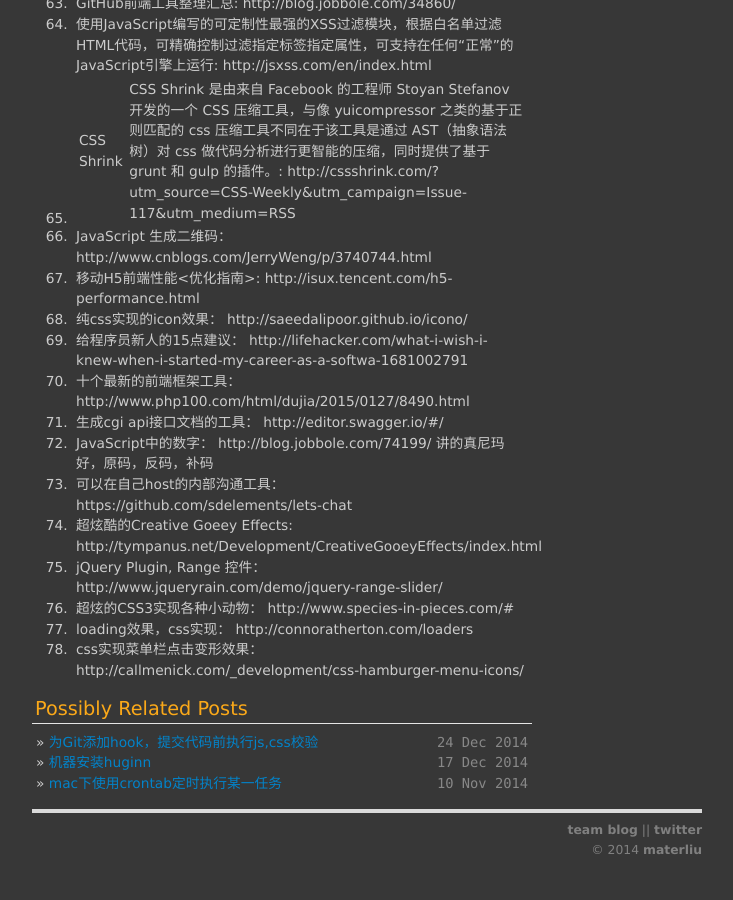
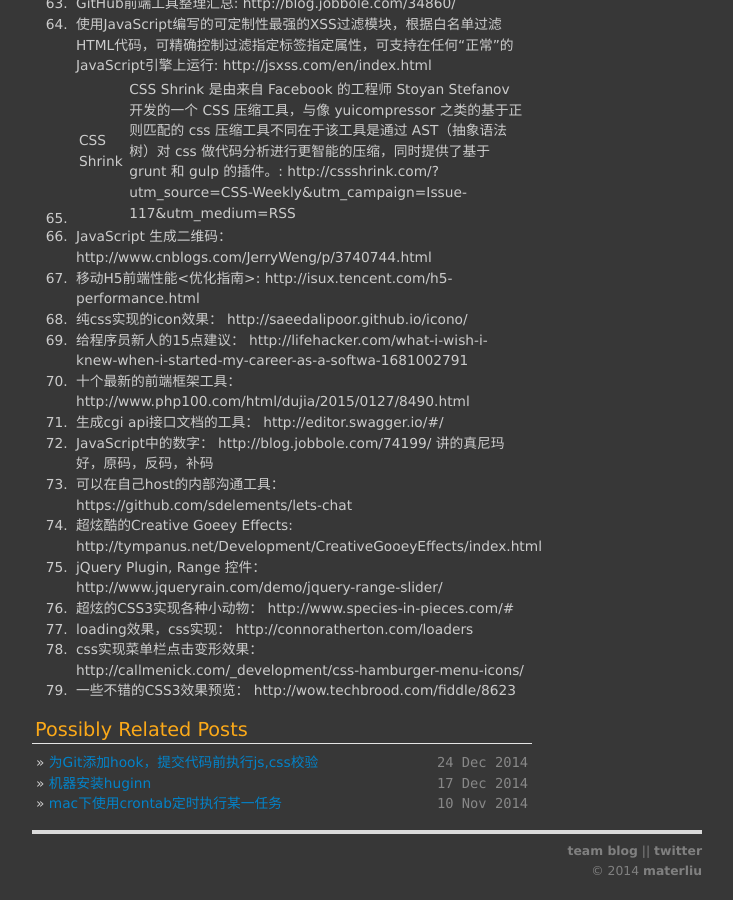
Before and after one commit to materliu/materliu.github.io, a Jekyll site: the page built from all/web/_posts/2014-12-16-hotchpotch.md, in a window 1280 px wide and 900 px high, scrolled down 2751 px. Shown: the whole window, without its empty margins (273-1006 px from the left). Built offline with Jekyll 4.4.1, drawn with Linux system fonts in a browser that asks for light colours; Markdown is read by kramdown in place of the engine named in the settings; before the commit the page ends 3630 px from its top, so only the background shows below that.

Commit message:
add some css animation!

```diff
--- a/all/web/_posts/2014-12-16-hotchpotch.md
+++ b/all/web/_posts/2014-12-16-hotchpotch.md
@@ -83,3 +83,4 @@ title: 大杂烩
 78. 超炫的CSS3实现各种小动物： http://www.species-in-pieces.com/#
 79. loading效果，css实现： http://connoratherton.com/loaders
 80. css实现菜单栏点击变形效果： http://callmenick.com/_development/css-hamburger-menu-icons/
+81. 一些不错的CSS3效果预览： http://wow.techbrood.com/fiddle/8623
```
